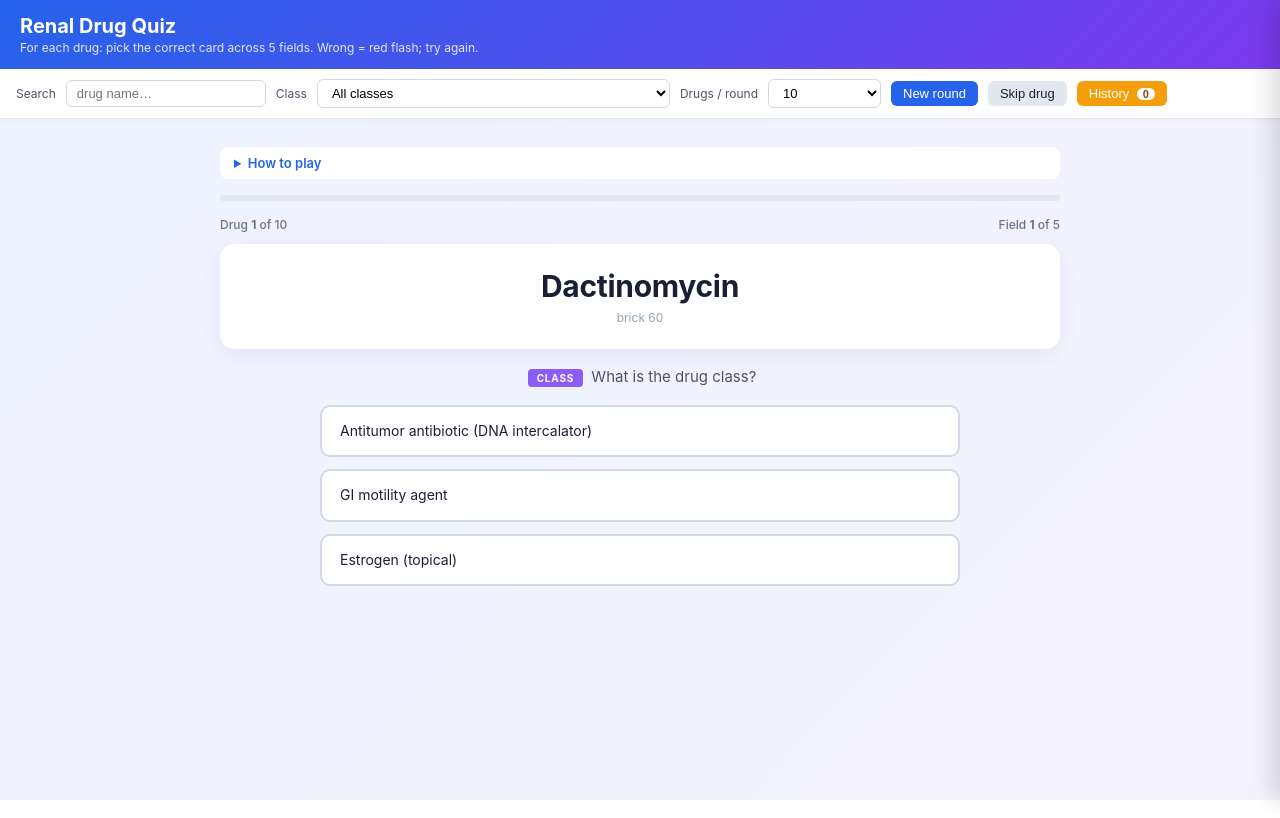
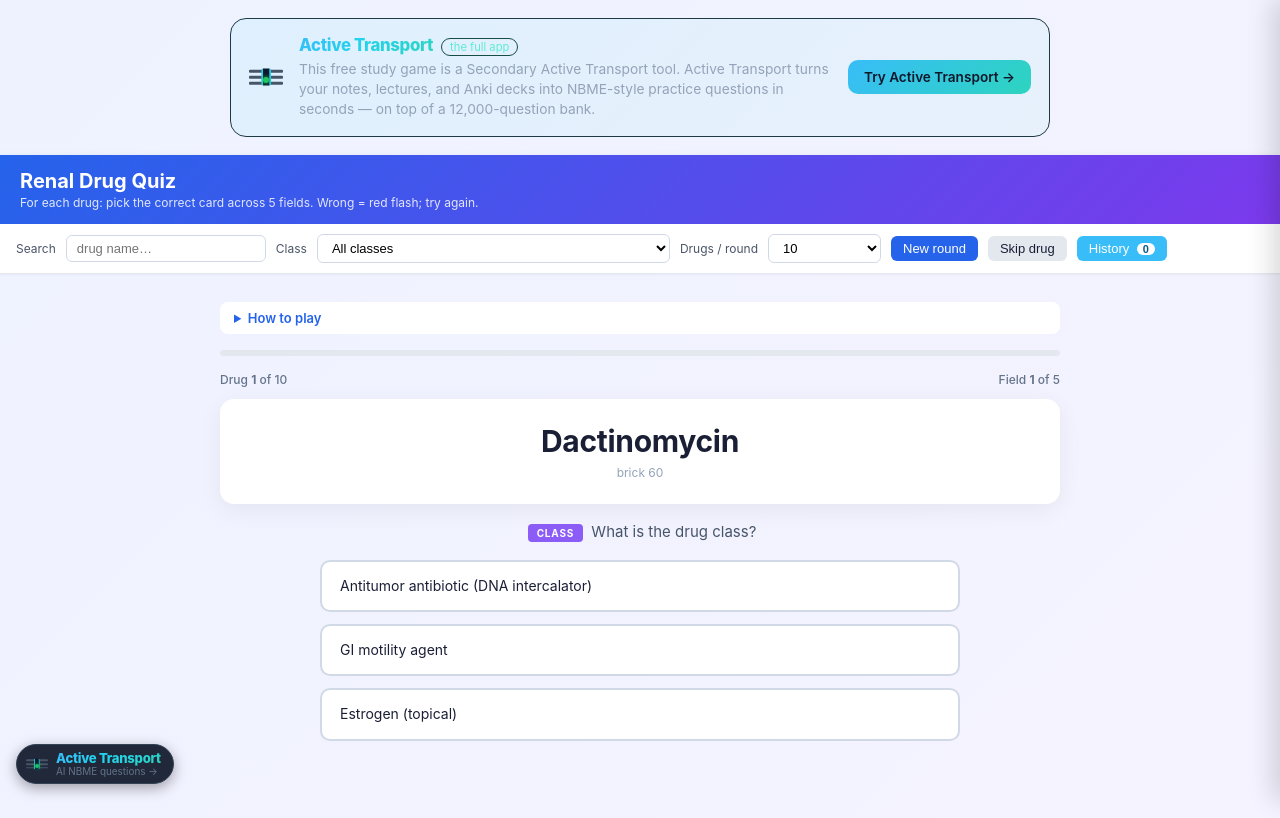
Before and after one commit to zbenja168/renal_drug_game, a plain HTML site: page index.html in a window 1280 px wide. Drawn offline with Linux system fonts and the light colour scheme.

Commit message:
Active Transport branding: badge + card + AT blue theme

```diff
--- a/index.html
+++ b/index.html
@@ -126,7 +126,7 @@
   .badge-moa { background: #06b6d4; }
   .badge-uses { background: #10b981; }
   .badge-aes { background: #ef4444; }
-  .badge-notes { background: #f59e0b; }
+  .badge-notes { background: #38bdf8; }
 
   .choices {
     display: grid;
@@ -207,13 +207,13 @@
 
   /* History drawer */
   .history-btn {
-    background: #f59e0b !important;
+    background: #38bdf8 !important;
     position: relative;
   }
-  .history-btn:hover { background: #d97706 !important; }
+  .history-btn:hover { background: #0ea5e9 !important; }
   .history-btn .badge {
     background: white;
-    color: #92400e;
+    color: #075985;
     border-radius: 10px;
     padding: 0 6px;
     font-size: 11px;
@@ -244,7 +244,7 @@
   }
   .drawer.open { transform: translateX(0); }
   .drawer-header {
-    background: linear-gradient(135deg, #f59e0b, #d97706);
+    background: linear-gradient(135deg, #38bdf8, #0ea5e9);
     color: white;
     padding: 14px 20px;
     display: flex;
@@ -429,7 +429,25 @@
   }
 </style>
 </head>
-<body>
+<body><!-- Active Transport home card (auto-injected into index pages; matches React BrandCard) -->
+<a id="at-card-root" href="https://activetransport.app" target="_blank" rel="noopener noreferrer" style="display:flex;align-items:center;gap:16px;max-width:820px;margin:18px auto;padding:16px 18px;border-radius:16px;text-decoration:none;background:linear-gradient(135deg,rgba(34,211,238,.08),rgba(45,212,191,.05));border:1px solid #1e3a44;font-family:'Inter',system-ui,-apple-system,'Segoe UI',sans-serif;">
+  <span style="position:relative;display:inline-block;width:34px;height:34px;flex-shrink:0;">
+    <span style="position:absolute;left:0;top:calc(50% - 6px);transform:translateY(-50%);width:100%;height:2.4px;background:#475569;border-radius:1px;"></span>
+    <span style="position:absolute;left:0;top:50%;transform:translateY(-50%);width:100%;height:2.4px;background:#475569;border-radius:1px;"></span>
+    <span style="position:absolute;left:0;top:calc(50% + 6px);transform:translateY(-50%);width:100%;height:2.4px;background:#475569;border-radius:1px;"></span>
+    <span style="position:absolute;top:50%;left:50%;transform:translate(-50%,-50%);width:9.7px;height:17px;background:#0f172a;border-left:2.4px solid #22d3ee;border-right:2.4px solid #22d3ee;border-radius:2px;z-index:1;"></span>
+    <span style="position:absolute;left:50%;transform:translateX(-50%);width:6px;height:6px;border-radius:50%;background:#22c55e;box-shadow:0 0 4px #22c55e;z-index:2;animation:atBadgeParticle 2s ease-in-out infinite;"></span>
+  </span>
+  <span style="flex:1 1 auto;min-width:0;">
+    <span style="display:flex;align-items:baseline;gap:8px;flex-wrap:wrap;">
+      <span style="font-size:1.05rem;font-weight:800;letter-spacing:-.02em;background:linear-gradient(135deg,#38bdf8,#22d3ee 45%,#2dd4bf);-webkit-background-clip:text;background-clip:text;-webkit-text-fill-color:transparent;">Active Transport</span>
+      <span style="font-size:.7rem;color:#5eead4;border:1px solid #164e46;border-radius:999px;padding:1px 8px;">the full app</span>
+    </span>
+    <span style="display:block;margin:4px 0 0;font-size:.86rem;color:#94a3b8;line-height:1.45;">This free study game is a Secondary Active Transport tool. Active Transport turns your notes, lectures, and Anki decks into NBME-style practice questions in seconds &mdash; on top of a 12,000-question bank.</span>
+  </span>
+  <span style="flex-shrink:0;align-self:center;white-space:nowrap;padding:9px 16px;border-radius:10px;font-size:.85rem;font-weight:600;color:#0f172a;background:linear-gradient(135deg,#38bdf8,#2dd4bf);">Try Active Transport &rarr;</span>
+</a>
+
 
 <header>
   <h1>Renal Drug Quiz</h1>
@@ -3592,5 +3610,20 @@ document.addEventListener('keydown', e => {
 updateHistoryCount();
 newRound();
 </script>
+<!-- Active Transport badge (auto-injected; matches the React BrandBadge) -->
+<a id="at-badge-root" href="https://activetransport.app" target="_blank" rel="noopener noreferrer" title="Made by Active Transport — AI NBME questions from your notes" style="position:fixed;left:16px;bottom:16px;z-index:2147483000;display:flex;align-items:center;gap:8px;padding:7px 12px 7px 9px;border-radius:999px;background:rgba(15,23,42,.92);border:1px solid #334155;text-decoration:none;backdrop-filter:blur(6px);-webkit-backdrop-filter:blur(6px);box-shadow:0 4px 14px rgba(0,0,0,.35);font-family:'Inter',system-ui,-apple-system,'Segoe UI',sans-serif;transition:transform .15s ease,box-shadow .15s ease;">
+  <span style="position:relative;display:inline-block;width:22px;height:22px;flex-shrink:0;">
+    <span style="position:absolute;left:0;top:calc(50% - 3.9px);transform:translateY(-50%);width:100%;height:1.6px;background:#475569;border-radius:1px;"></span>
+    <span style="position:absolute;left:0;top:50%;transform:translateY(-50%);width:100%;height:1.6px;background:#475569;border-radius:1px;"></span>
+    <span style="position:absolute;left:0;top:calc(50% + 3.9px);transform:translateY(-50%);width:100%;height:1.6px;background:#475569;border-radius:1px;"></span>
+    <span style="position:absolute;top:50%;left:50%;transform:translate(-50%,-50%);width:6.3px;height:11px;background:#0f172a;border-left:1.6px solid #22d3ee;border-right:1.6px solid #22d3ee;border-radius:2px;z-index:1;"></span>
+    <span style="position:absolute;left:50%;transform:translateX(-50%);width:3.9px;height:3.9px;border-radius:50%;background:#22c55e;box-shadow:0 0 4px #22c55e;z-index:2;animation:atBadgeParticle 2s ease-in-out infinite;"></span>
+  </span>
+  <span style="display:flex;flex-direction:column;line-height:1.05;">
+    <span style="font-size:.82rem;font-weight:800;letter-spacing:-.02em;background:linear-gradient(135deg,#38bdf8,#22d3ee 45%,#2dd4bf);-webkit-background-clip:text;background-clip:text;-webkit-text-fill-color:transparent;">Active Transport</span>
+    <span style="font-size:.62rem;color:#64748b;">AI NBME questions &rarr;</span>
+  </span>
+</a>
+<style>@keyframes atBadgeParticle{0%{top:-2px;opacity:0}15%{opacity:1}50%{top:50%;opacity:1}85%{opacity:1}100%{top:100%;opacity:0}}#at-badge-root:hover{transform:translateY(-1px);box-shadow:0 6px 20px rgba(34,211,238,.18)}</style>
 </body>
 </html>
```
